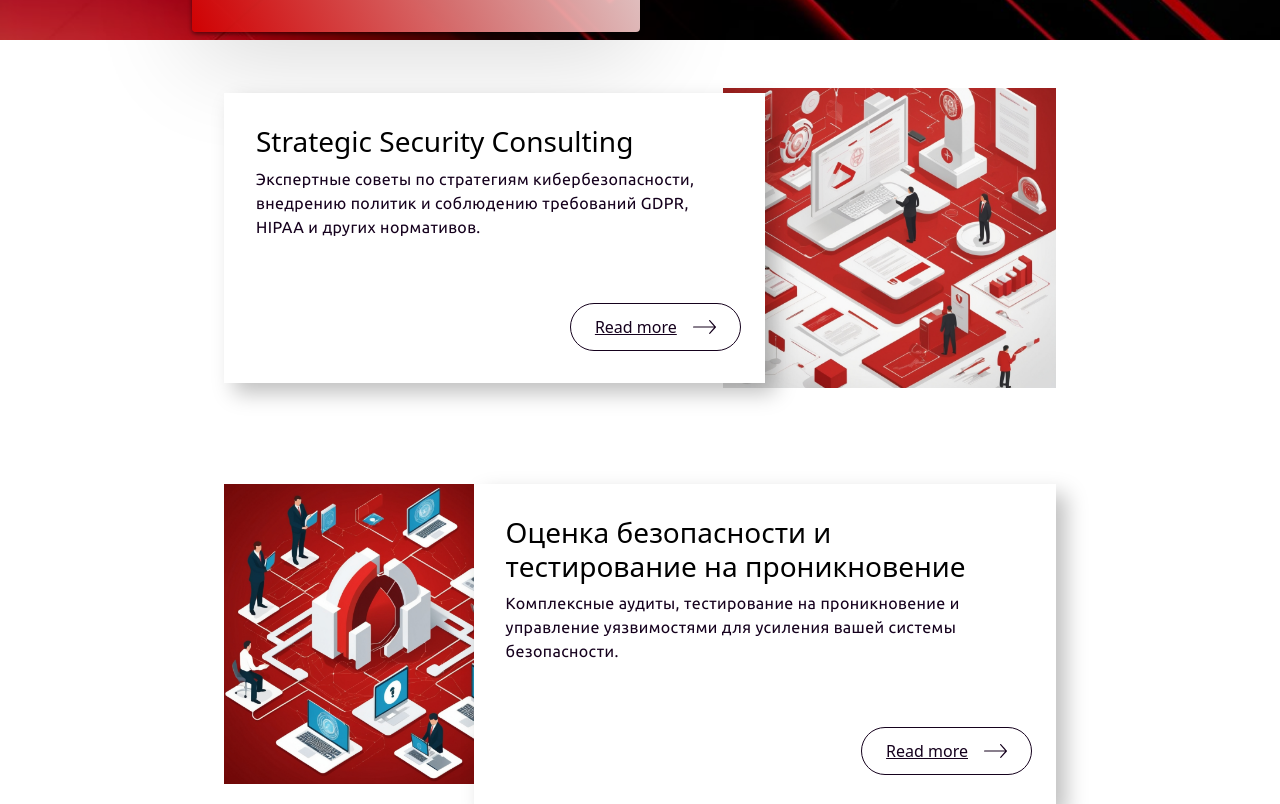
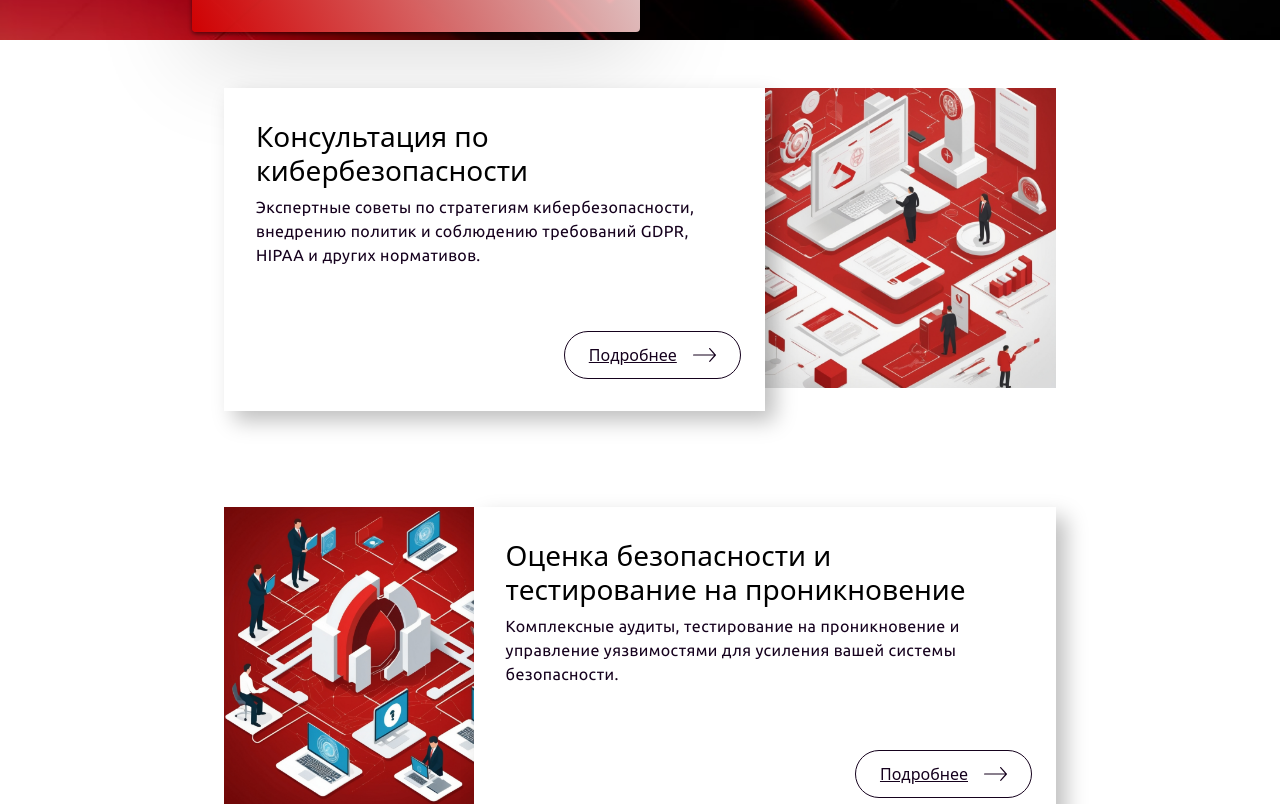
Before and after one commit to Neroframe/ReactFront, a React (Vite) app: page / in a window 1280 px wide. Shown: the part 760-1564 px from the top of the page. Built offline with nearby package versions, Linux system fonts and the light colour scheme.

Commit message:
Ne pomnyu che dobavil, NO SLIDER PROPAL SUKA

```diff
--- a/src/components/Card.jsx
+++ b/src/components/Card.jsx
@@ -2,7 +2,7 @@ function Card({ title, link }) {
     return (
       <div className="card">
         <h3>{title}</h3>
-        <a href={link}>Read More</a>
+        <a href={link}>Подробнее</a>
       </div>
     );
   }
--- a/src/components/GridSection.jsx
+++ b/src/components/GridSection.jsx
@@ -10,7 +10,7 @@ function GridSection({ title, text, link, image, reverse }) {
           </a>
           <p className="box-text">{text}</p>
           <div className="box-bottom">
-            <a href={link}>Read more</a>
+            <a href={link}>Подробнее</a>
           </div>
         </div>
 
--- a/src/pages/Home.jsx
+++ b/src/pages/Home.jsx
@@ -1,8 +1,5 @@
-import { useEffect } from "react";
-import { useLocation } from "react-router-dom";
 import GridSection from "../components/GridSection";
 import HeroSection from "../components/HeroSection";
-import PartnersSlider from "../components/PartnersSlider";
 
 import pic1 from "../assets/pic1.jpg";
 import pic2 from "../assets/pic2.jpg";
@@ -10,26 +7,15 @@ import pic3 from "../assets/pic3.jpg";
 import pic4 from "../assets/pic4.jpg";
 import pic5 from "../assets/pic5.jpg";
 import pic6 from "../assets/pic6.jpg";
-import StatsSection from "../components/StatsSection";
 
 function Home() {
-  const location = useLocation();
-
-  useEffect(() => {
-    if (location.state?.scrollToServices) {
-      document.getElementById("services-section")?.scrollIntoView({ behavior: "smooth" });
-    }
-  }, [location]);
-
   return (
     <div>
       <HeroSection />
 
-      {/* Блок с услугами (добавлен id для скролла) */}
-      <div id="services-section">
       {/* 1st Layer - Strategic Security Consulting */}
       <GridSection
-          title="Strategic Security Consulting"
+        title="Консультация по кибербезопасности"
         text="Экспертные советы по стратегиям кибербезопасности, внедрению политик и соблюдению требований GDPR, HIPAA и других нормативов."
         link="/LayerOne"
         image={pic1}
@@ -79,9 +65,6 @@ function Home() {
       />
     </div>
 
-      <StatsSection />
-      <PartnersSlider />
-    </div>
   );
 }
 
--- a/src/styles/PartnersGrid.css
+++ b/src/styles/PartnersGrid.css
@@ -50,7 +50,7 @@
   left: 0;
   right: 0;
   background: rgba(255, 255, 255, 0.95);
-  color: #ff0000;
+  color: #333;
   padding: 12px;
   text-align: center;
   transform: translateY(100%);
```
Lines whose indentation alone changed are shown as unchanged.
